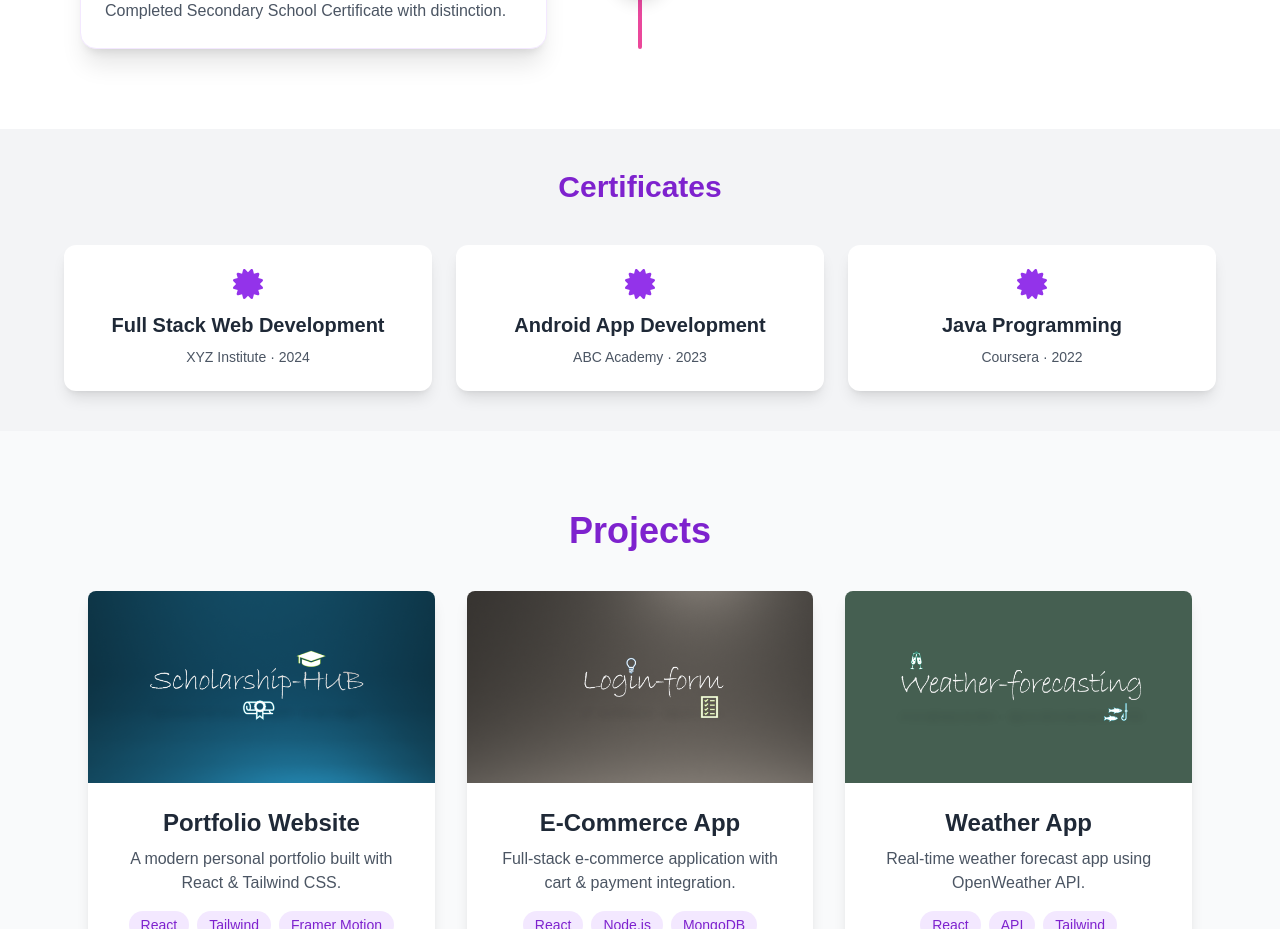
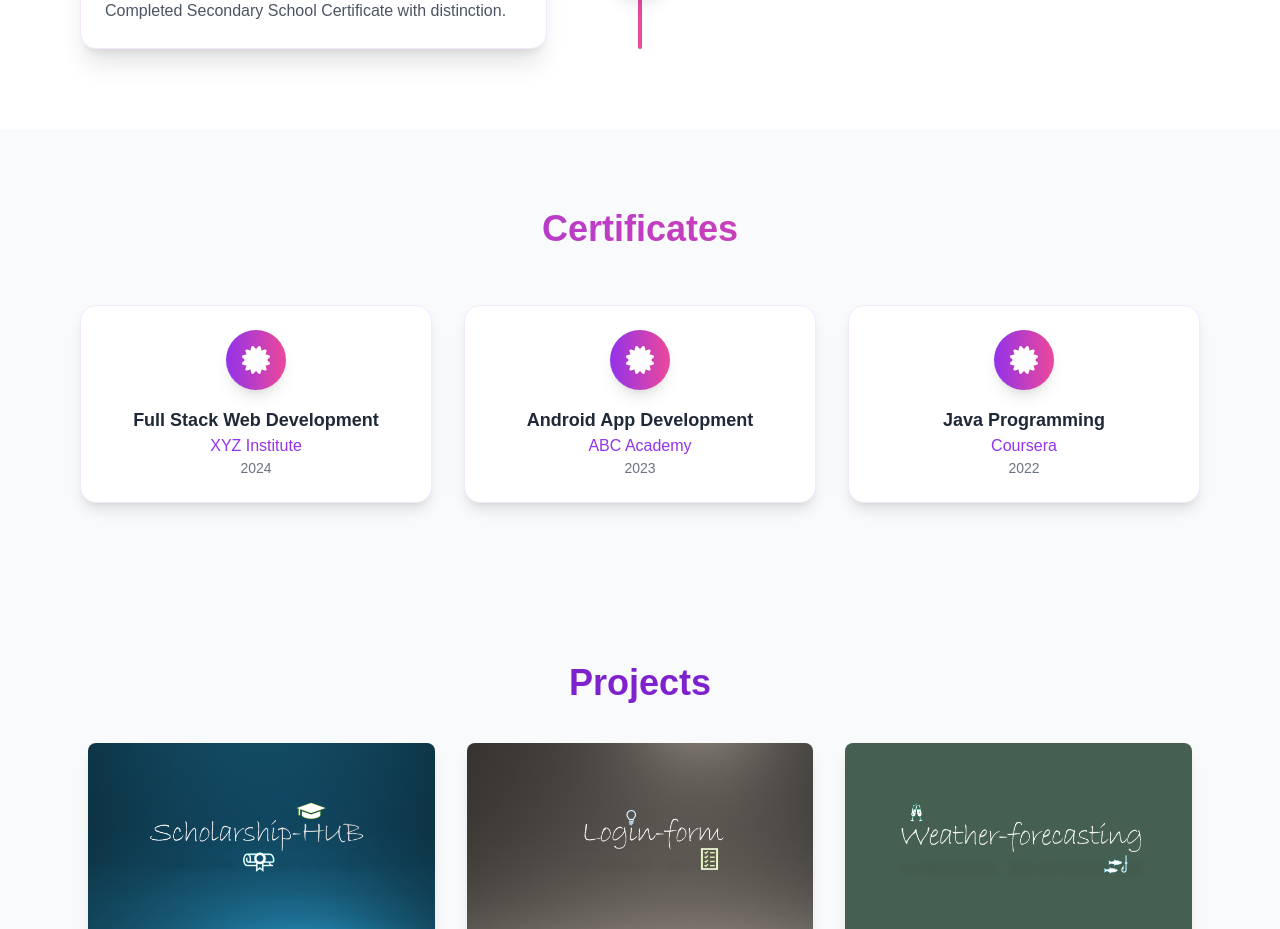
Before and after one commit to siddhesh-wagh/siddhesh_wagh, a React (Vite) app: page / in a window 1280 px wide. Shown: the part 2080-3009 px from the top of the page. Built offline with nearby package versions, Linux system fonts and the light colour scheme.

Commit message:
certification updation

```diff
--- a/src/components/Certificates.jsx
+++ b/src/components/Certificates.jsx
@@ -0,0 +1,77 @@
+// src/components/Certificates.jsx
+import React from "react";
+import { FaCertificate } from "react-icons/fa";
+import { motion } from "framer-motion";
+
+const certificates = [
+  {
+    title: "Full Stack Web Development",
+    provider: "XYZ Institute",
+    year: "2024",
+  },
+  {
+    title: "Android App Development",
+    provider: "ABC Academy",
+    year: "2023",
+  },
+  {
+    title: "Java Programming",
+    provider: "Coursera",
+    year: "2022",
+  },
+];
+
+// Animation variant
+const cardVariants = {
+  hidden: { opacity: 0, y: 40, scale: 0.95 },
+  visible: (index) => ({
+    opacity: 1,
+    y: 0,
+    scale: 1,
+    transition: { duration: 0.5, delay: index * 0.15 },
+  }),
+};
+
+const Certificates = () => {
+  return (
+    <section id="certificates" className="py-20 bg-gray-50">
+      <div className="max-w-6xl mx-auto px-4 text-center">
+        {/* Section Heading */}
+        <motion.h2
+          className="text-4xl font-extrabold text-transparent bg-clip-text bg-gradient-to-r from-purple-600 to-pink-500 mb-14"
+          initial={{ opacity: 0, y: -40 }}
+          whileInView={{ opacity: 1, y: 0 }}
+          viewport={{ once: true }}
+          transition={{ duration: 0.6 }}
+        >
+          Certificates
+        </motion.h2>
+
+        {/* Cards */}
+        <div className="grid grid-cols-1 sm:grid-cols-2 md:grid-cols-3 gap-8">
+          {certificates.map((cert, index) => (
+            <motion.div
+              key={index}
+              custom={index}
+              initial="hidden"
+              whileInView="visible"
+              viewport={{ once: true, amount: 0.3 }}
+              variants={cardVariants}
+              whileHover={{ scale: 1.05 }}
+              className="bg-white rounded-2xl shadow-lg border border-purple-100 p-6 flex flex-col items-center transition duration-300 hover:shadow-2xl"
+            >
+              <div className="bg-gradient-to-r from-purple-600 to-pink-500 p-4 rounded-full shadow-lg mb-4 text-white">
+                <FaCertificate size={28} />
+              </div>
+              <h3 className="text-lg font-bold text-gray-800">{cert.title}</h3>
+              <p className="text-purple-600 font-medium">{cert.provider}</p>
+              <p className="text-gray-500 text-sm">{cert.year}</p>
+            </motion.div>
+          ))}
+        </div>
+      </div>
+    </section>
+  );
+};
+
+export default Certificates;
--- a/src/pages/Home.jsx
+++ b/src/pages/Home.jsx
@@ -4,6 +4,7 @@ import Hero from "../components/Hero";
 import About from "../components/About"; // ✅ New import
 import Projects from "../components/projects";
 import Qualification from "../components/Qualifications";
+import Certificates  from "../components/Certificates";
 
 const Home = () => {
   return (
@@ -14,34 +15,7 @@ const Home = () => {
       {/* Qualification Section */}
       <Qualification />
       {/* Certificates Section */}
-      <section id="certificates" className="p-10 bg-gray-100 text-center">
-        <h2 className="text-3xl font-bold text-purple-700 mb-10">
-          Certificates
-        </h2>
-        <div className="grid grid-cols-1 sm:grid-cols-2 md:grid-cols-3 gap-6 max-w-6xl mx-auto">
-          <div className="bg-white rounded-xl shadow-lg p-6 transition duration-300 hover:shadow-2xl">
-            <FaCertificate className="text-purple-600 text-3xl mb-3 mx-auto" />
-            <h3 className="text-xl font-semibold text-gray-800">
-              Full Stack Web Development
-            </h3>
-            <p className="mt-2 text-sm text-gray-600">XYZ Institute · 2024</p>
-          </div>
-          <div className="bg-white rounded-xl shadow-lg p-6 transition duration-300 hover:shadow-2xl">
-            <FaCertificate className="text-purple-600 text-3xl mb-3 mx-auto" />
-            <h3 className="text-xl font-semibold text-gray-800">
-              Android App Development
-            </h3>
-            <p className="mt-2 text-sm text-gray-600">ABC Academy · 2023</p>
-          </div>
-          <div className="bg-white rounded-xl shadow-lg p-6 transition duration-300 hover:shadow-2xl">
-            <FaCertificate className="text-purple-600 text-3xl mb-3 mx-auto" />
-            <h3 className="text-xl font-semibold text-gray-800">
-              Java Programming
-            </h3>
-            <p className="mt-2 text-sm text-gray-600">Coursera · 2022</p>
-          </div>
-        </div>
-      </section>
+      <Certificates />
       <Projects />
     </div>
   );
```
